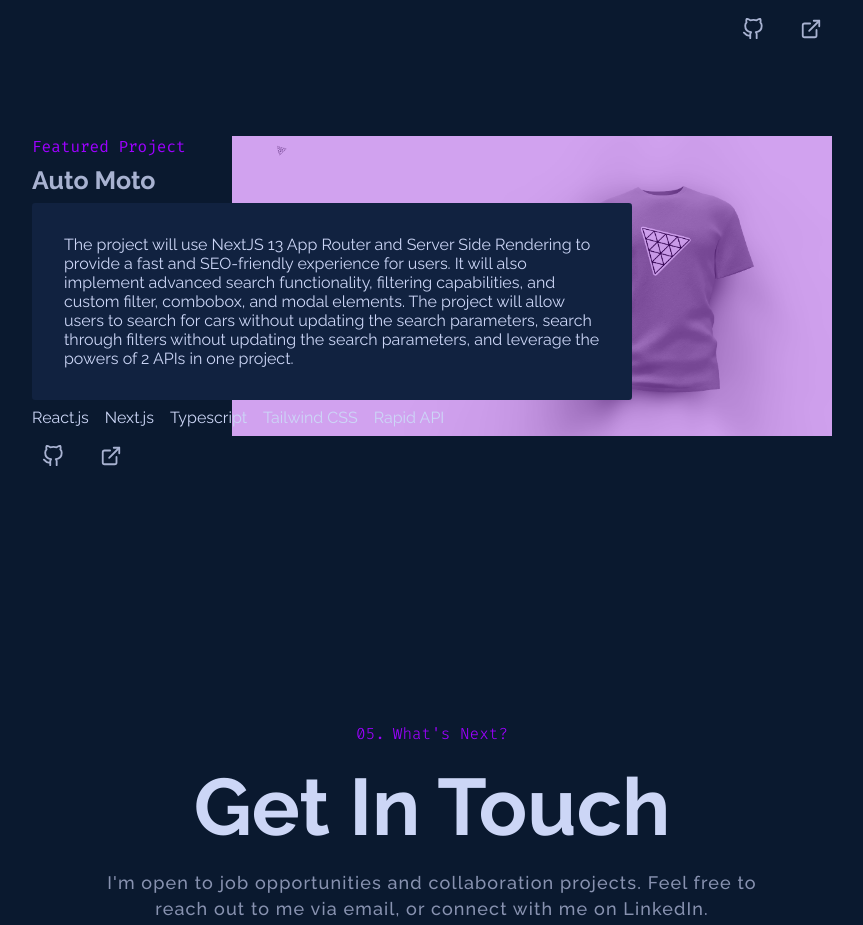
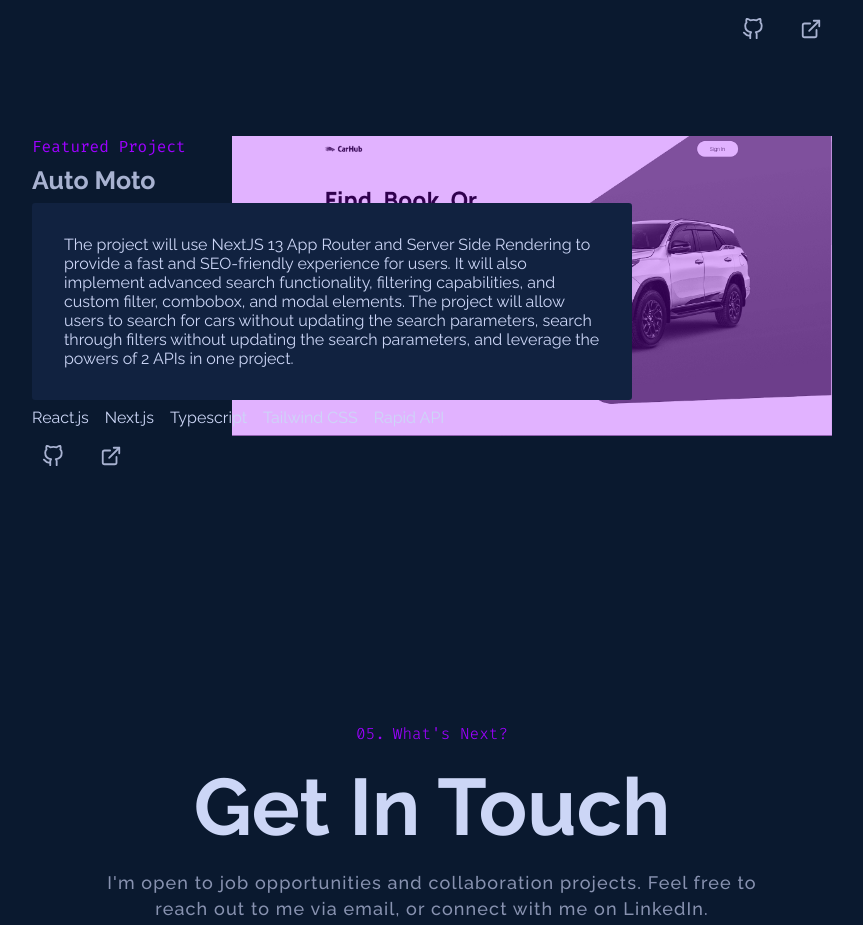
Before and after one commit to knightfury101/Portfolio_New, a Next.js app: page / in a window 1280 px wide. Shown: the part 5460-6385 px from the top of the page, without its empty margins (208-1071 px from the left). Built offline with nearby package versions, Linux system fonts and the light colour scheme; no server answers.

Commit message:
Update Projects.tsx

```diff
--- a/src/sections/Projects.tsx
+++ b/src/sections/Projects.tsx
@@ -101,7 +101,7 @@
         externalLink: "https://meek-salamander-9200f0.netlify.app/",
       },
     },{
-      image: "/project3.png",
+      image: "/project6.png",
       projectName: "Auto Moto",
       projectLink: "https://auto-moto-alay.vercel.app/",
       projectDescription:
```
